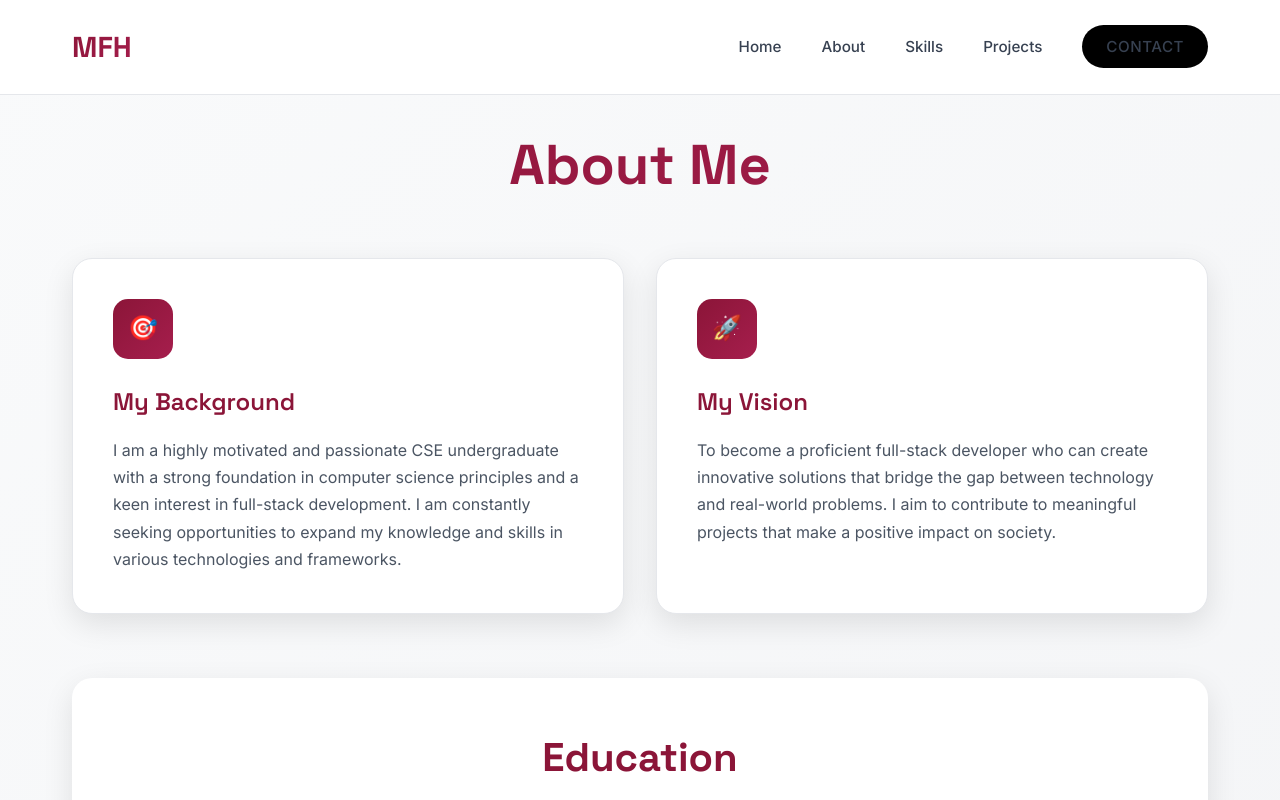
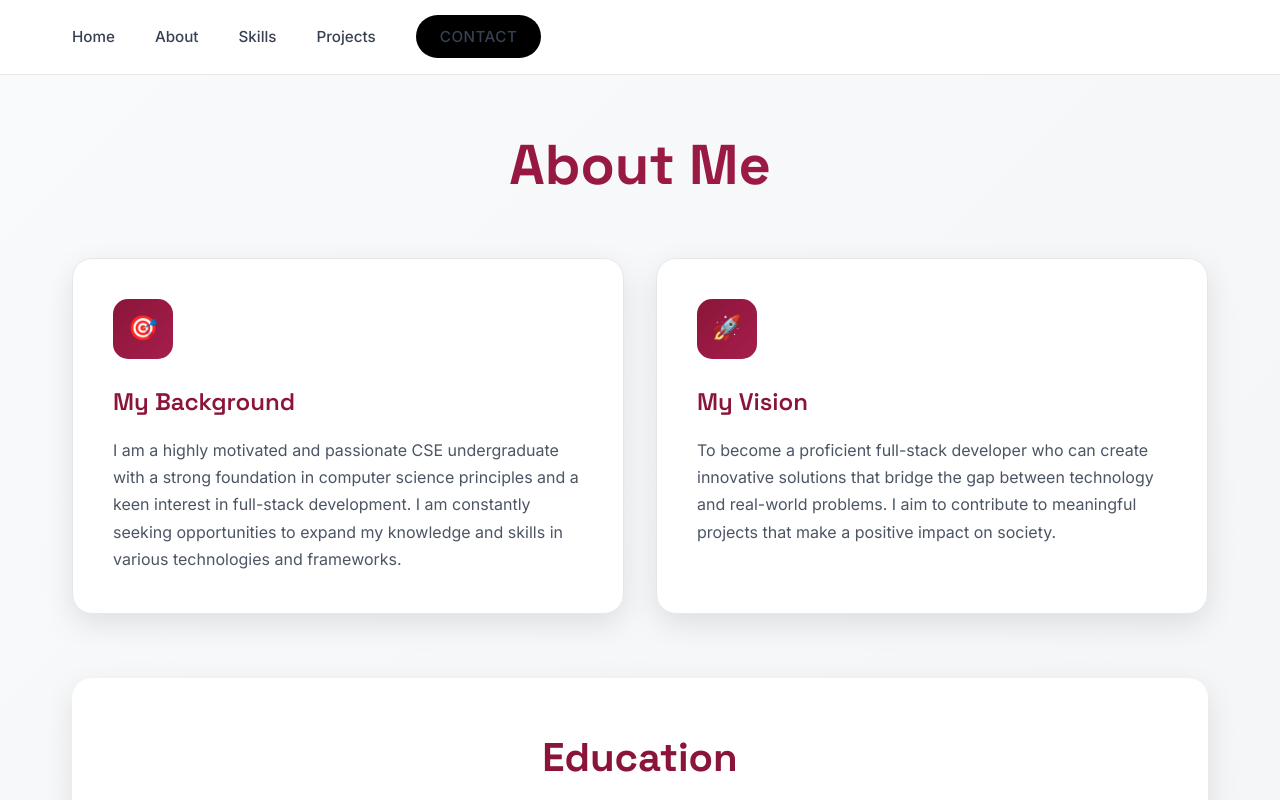
Before and after one commit to 2021331066-forhad/PF, a plain HTML site: page about.html in a window 1280 px wide. Shown: the top 800 px of the page. Drawn offline with Linux system fonts and the light colour scheme.

Commit message:
Update about.html

```diff
--- a/about.html
+++ b/about.html
@@ -320,7 +320,6 @@
   <!-- Navigation -->
   <nav class="navbar">
     <div class="nav-container">
-      <a href="index.html" class="logo">MFH</a>
       <ul class="nav-links">
         <li><a href="index.html">Home</a></li>
         <li><a href="about.html">About</a></li>
```
